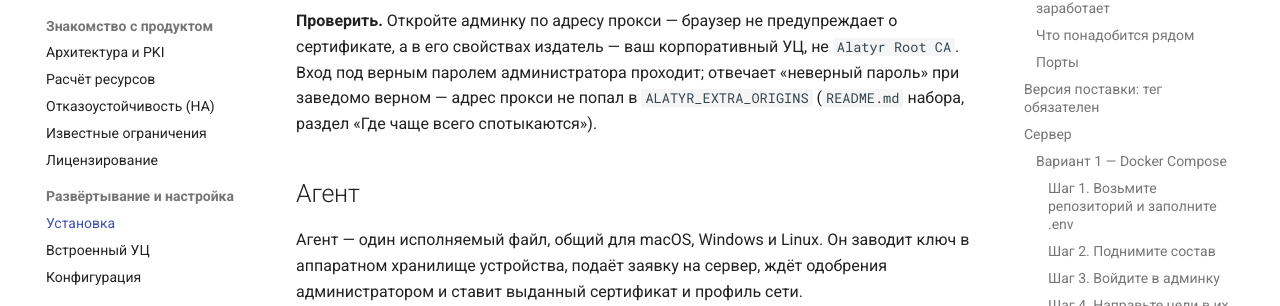
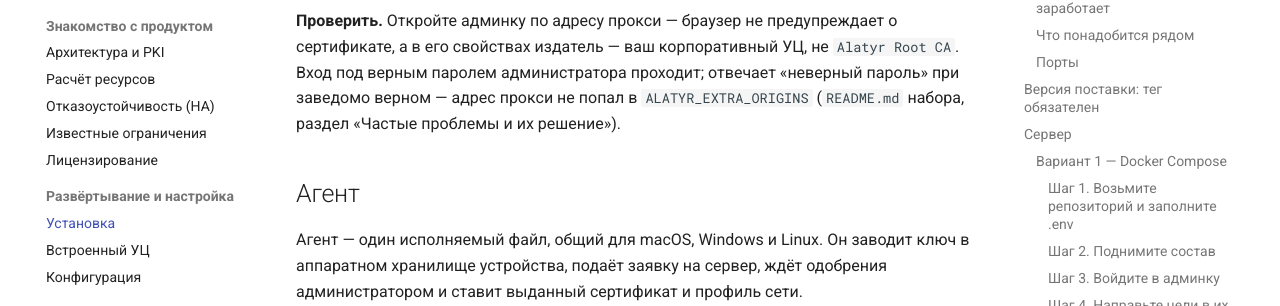
Before and after one commit to s3m4rgl/alatyr-docs, an MkDocs documentation site: the page built from docs/installation.md, in a window 1280 px wide and 900 px high, scrolled down 10456 px. Shown: the part 172-478 px from the top of the window. Built offline with MkDocs 1.6.1 and Material for MkDocs 9.7.7, drawn with Linux system fonts in a browser that asks for light colours; comment, search, counter and statistics services are not loaded.

Commit message:
docs(installation): ссылка на переименованный раздел README набора «Частые проблемы и их решение»

```diff
--- a/docs/installation.md
+++ b/docs/installation.md
@@ -421,8 +421,8 @@ https-адрес как адрес сервера при установке аг
 сертификате, а в его свойствах издатель — ваш корпоративный УЦ, не `Alatyr
 Root CA`. Вход под верным паролем администратора проходит; отвечает
 «неверный пароль» при заведомо верном — адрес прокси не попал в
-`ALATYR_EXTRA_ORIGINS` (`README.md` набора, раздел «Где чаще всего
-спотыкаются»).
+`ALATYR_EXTRA_ORIGINS` (`README.md` набора, раздел «Частые проблемы и
+их решение»).
 
 <a id="агент"></a>
 ## Агент
```
